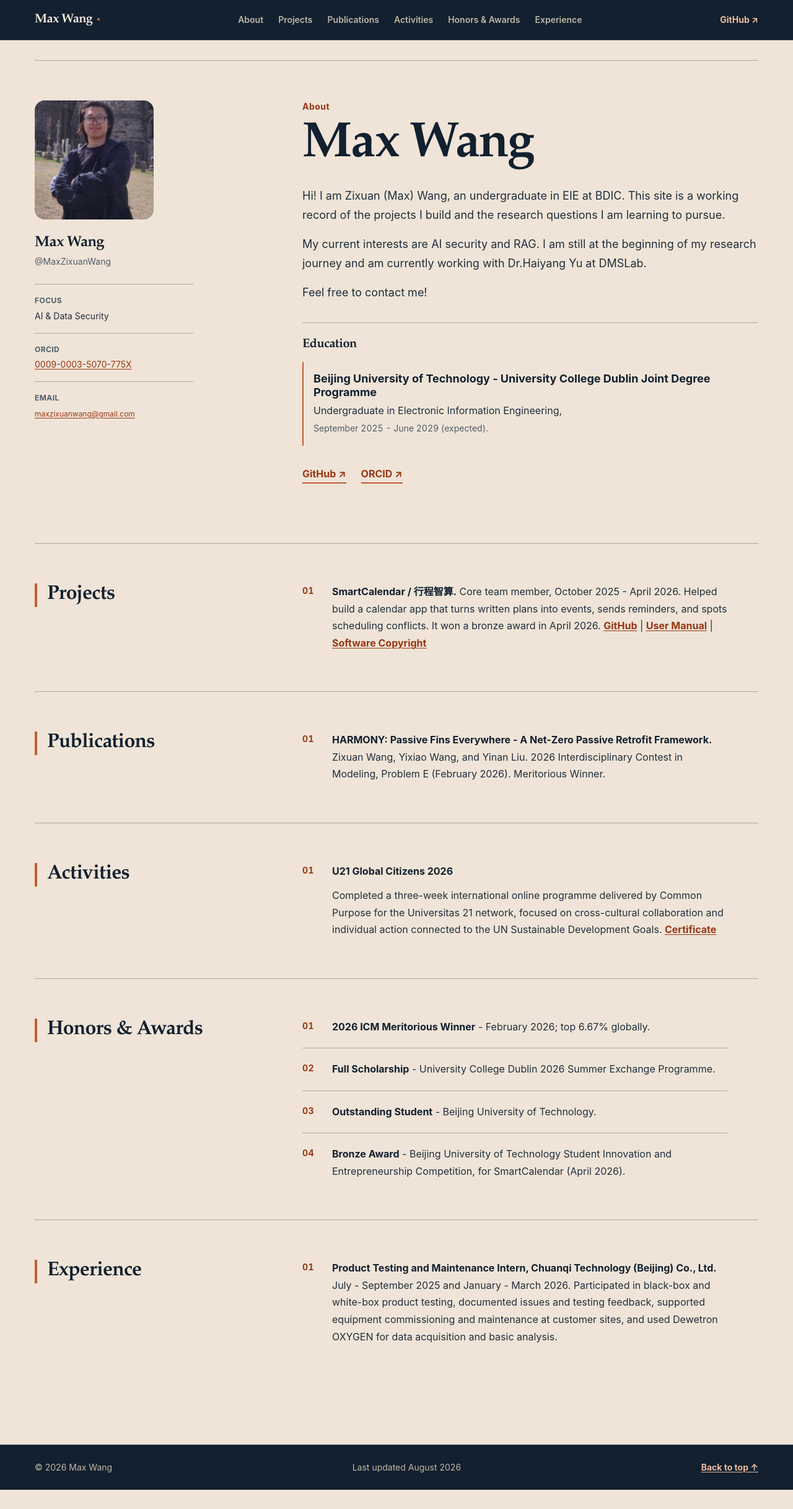
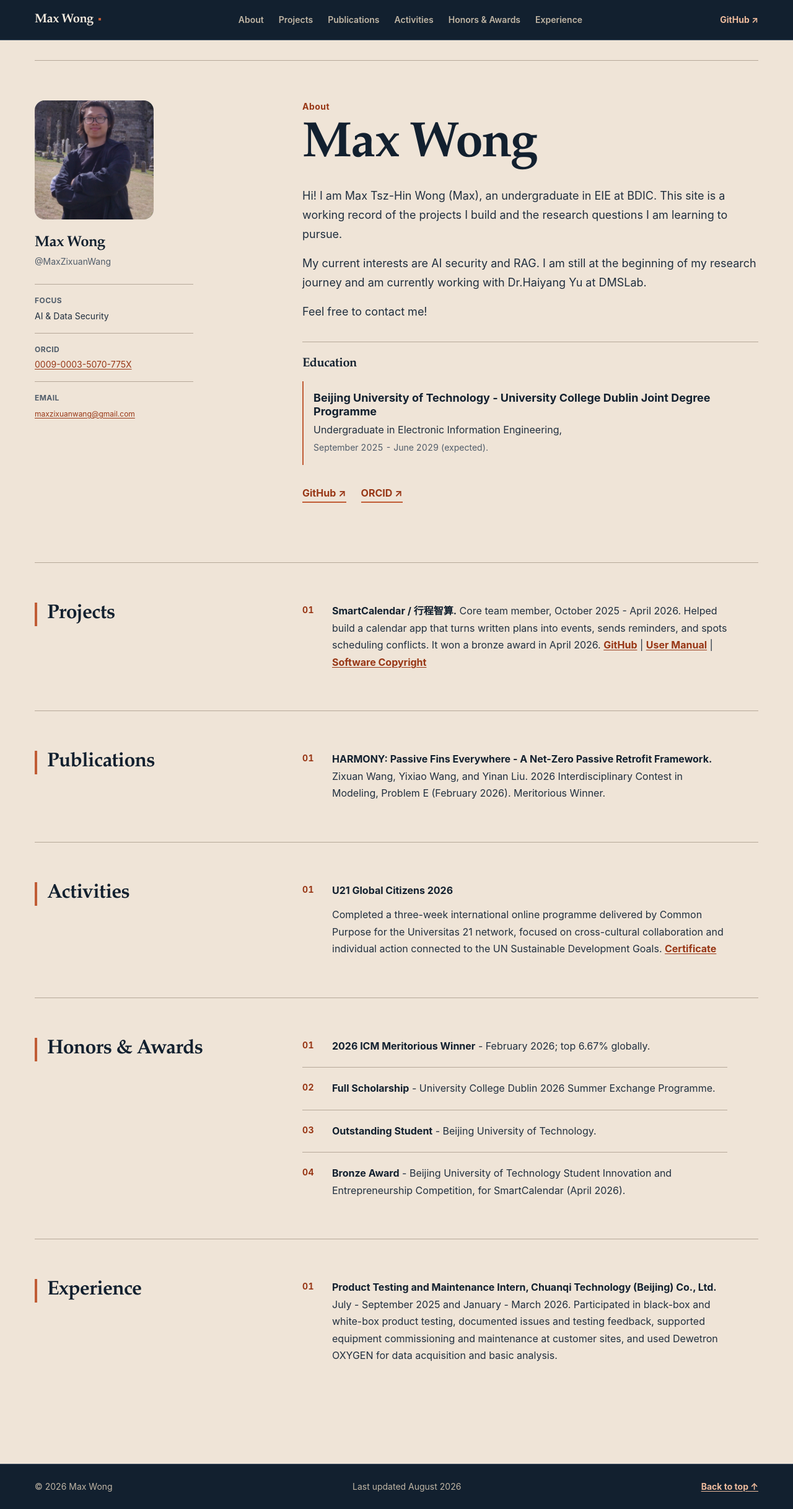
Before and after one commit to MaxZixuanWang/maxzixuanwang.github.io, a Next.js app: page / in a window 1280 px wide. Shown: the whole page at 62% size. Before the commit the page ends 2403 px from the top, so only its background shows below. Built offline with nearby package versions, Linux system fonts and the light colour scheme.

Commit message:
Update displayed name to Max Wong

```diff
--- a/app/layout.tsx
+++ b/app/layout.tsx
@@ -3,11 +3,11 @@ import "./hallmark.css";
 
 export const metadata: Metadata = {
   metadataBase: new URL("https://maxzixuanwang.github.io"),
-  title: "Max Wang — Academic Homepage",
+  title: "Max Wong — Academic Homepage",
   description:
-    "Max Wang's personal academic homepage, projects, publications, and activities.",
+    "Max Wong's personal academic homepage, projects, publications, and activities.",
   openGraph: {
-    title: "Max Wang — Academic Homepage",
+    title: "Max Wong — Academic Homepage",
     description:
       "Personal academic homepage, projects, publications, and activities.",
     type: "website",
--- a/app/page.tsx
+++ b/app/page.tsx
@@ -49,7 +49,7 @@ export default function Home() {
       <header className="site-header">
         <div className="header-inner">
           <a className="site-name" href="#top">
-            Max Wang
+            Max Wong
           </a>
           <nav className="site-nav" aria-label="Primary navigation">
             <a href="#about">About</a>
@@ -77,7 +77,7 @@ export default function Home() {
               <Image
                 className="profile-image"
                 src="/profile.jpg"
-                alt="Max Wang"
+                alt="Max Wong"
                 width={800}
                 height={800}
                 priority
@@ -85,7 +85,7 @@ export default function Home() {
               />
             </div>
             <div className="profile-identity">
-              <h2>Max Wang</h2>
+              <h2>Max Wong</h2>
               <p>@MaxZixuanWang</p>
             </div>
             <dl className="profile-meta">
@@ -118,7 +118,7 @@ export default function Home() {
 
           <article className="profile-main">
             <p className="section-label">About</p>
-            <h1>Max Wang</h1>
+            <h1>Max Wong</h1>
             <EditableContent
               className="editable-content about-content"
             >
@@ -202,7 +202,7 @@ export default function Home() {
 
       <footer className="site-footer">
         <div className="footer-inner">
-          <p>© 2026 Max Wang</p>
+          <p>© 2026 Max Wong</p>
           <p>Last updated August 2026</p>
           <a href="#top">Back to top ↑</a>
         </div>
--- a/content/about.md
+++ b/content/about.md
@@ -1,4 +1,4 @@
-Hi! I am Zixuan (Max) Wang, an undergraduate in EIE at BDIC. This site is a working record of the projects I build and the research questions I am learning to pursue.
+Hi! I am Max Tsz-Hin Wong (Max), an undergraduate in EIE at BDIC. This site is a working record of the projects I build and the research questions I am learning to pursue.
 
 My current interests are AI security and RAG. I am still at the beginning of my research journey and am currently working with Dr.Haiyang Yu at DMSLab.
 
```
